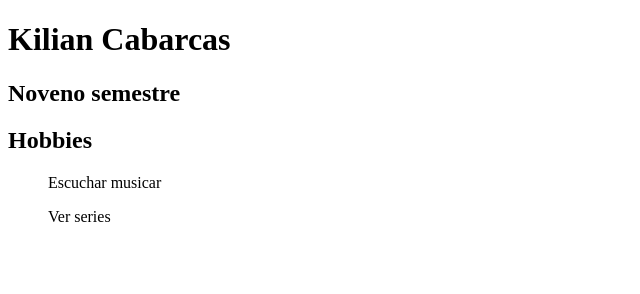
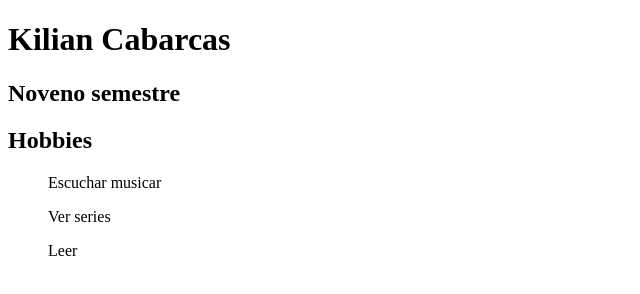
Before and after one commit to KilianCabarcas/Taller-git-1, a plain HTML site: page index.html in a window 1280 px wide. Shown: the full height of the page, 0-640 px from the left. Drawn offline with Linux system fonts and the light colour scheme.

Commit message:
hobbie 3

```diff
--- a/index.html
+++ b/index.html
@@ -13,5 +13,6 @@
     <h2>Hobbies</h2>
     <ul>Escuchar musicar</ul>
     <ul>Ver series</ul>
+    <ul>Leer</ul>
 </body>
 </html>
```
